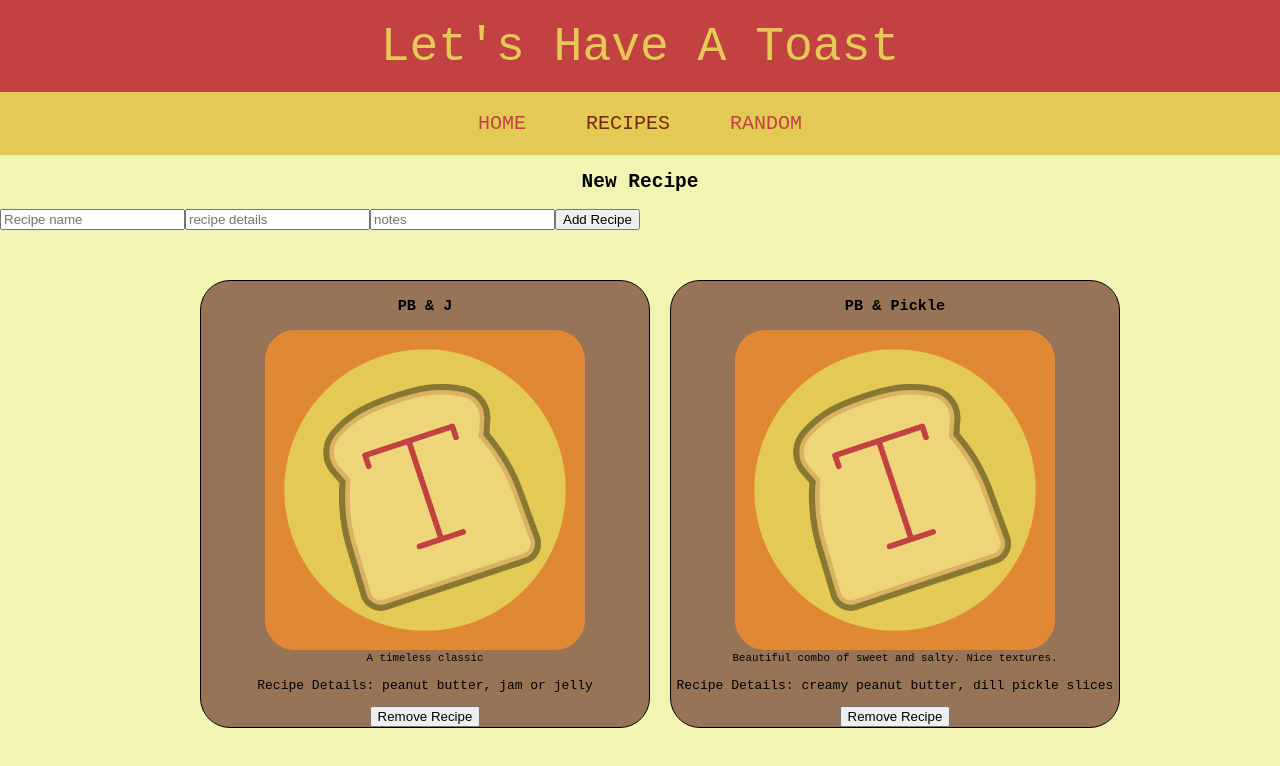
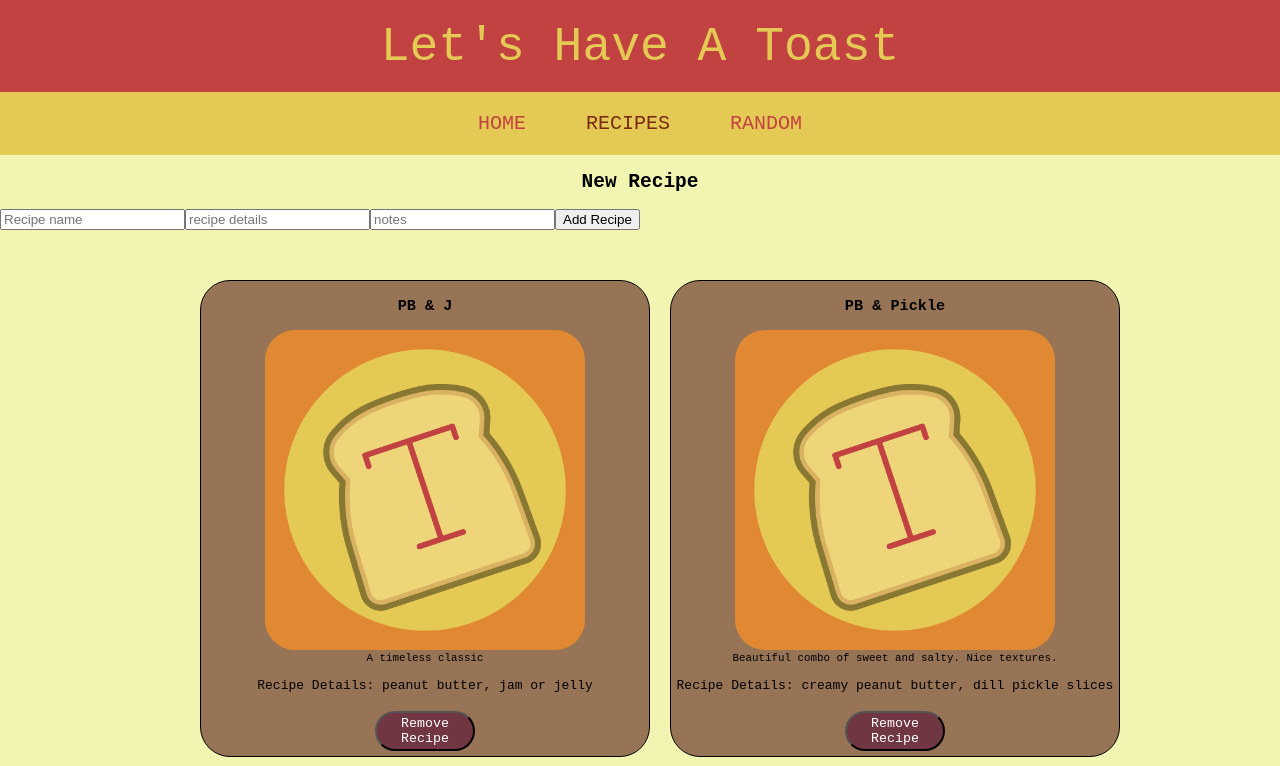
Before and after one commit to elidcraig/lets-have-a-toast, a React (Create React App) app: page /recipes in a window 1280 px wide. Shown: the top 766 px of the page. Built offline with nearby package versions, Linux system fonts and the light colour scheme; data requests are answered from the project's data file.

Commit message:
button style changed to match random page

```diff
--- a/src/components/RecipeCard.css
+++ b/src/components/RecipeCard.css
@@ -20,6 +20,16 @@
   border-radius: 30px;
 }
 
+.recipe-card__button {
+  margin: 5px;
+  height: 40px;
+  width: 100px;
+  background-color: #703642;
+  color: white;
+  font-family: monospace;
+  border-radius: 30px;
+}
+
 @media screen and (max-width: 800px) {
   .recipe-card {
     width: 70vw;
--- a/src/components/RecipeCard.js
+++ b/src/components/RecipeCard.js
@@ -22,7 +22,7 @@ function RecipeCard({id, name, recipeDetails, notes, onDeleteFunction }) {
       </div>
       <small>{notes}</small>
       <p>Recipe Details: {recipeDetails}</p>
-      <button onClick={handleDelete}>Remove Recipe</button>
+      <button className='recipe-card__button' onClick={handleDelete}>Remove Recipe</button>
   </motion.li>
   );
 }
```
Also changed, not shown: 1 other file (tests, documents, lock files or other folders).
